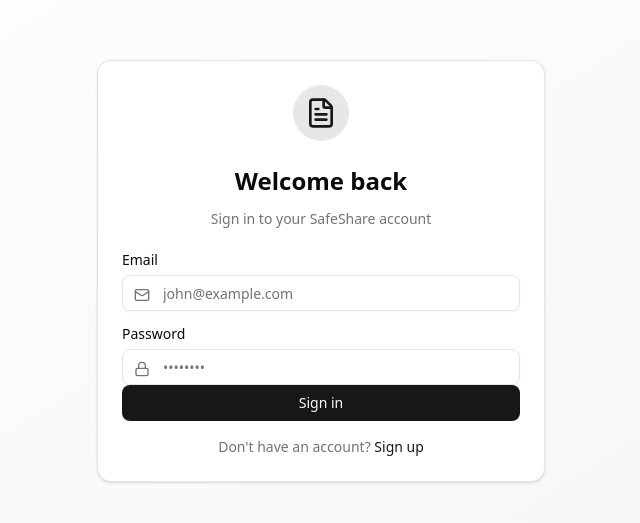
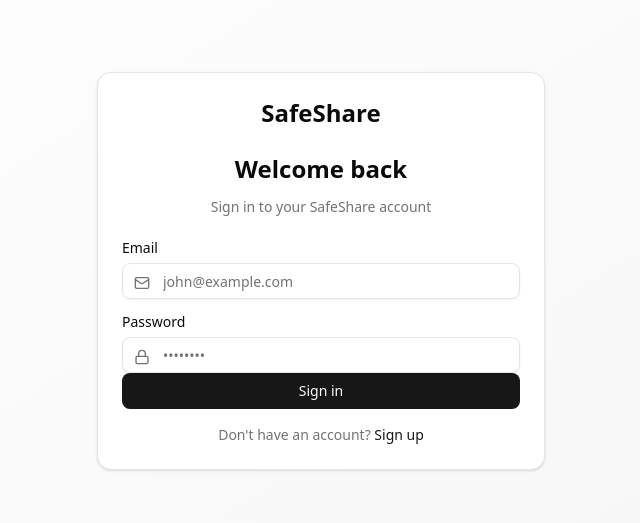
Before and after one commit to Rohithegade02/SafeShare, a React (Vite) app in the folder frontend/: page /login in a window 1280 px wide. Shown: the part 129-652 px from the top of the page, without its empty margins (319-959 px from the left). Built offline with nearby package versions, Linux system fonts and the light colour scheme.

Commit message:
feat: Update login/register UI with text logo and refined input hints, and simplify username validation logic.

```diff
--- a/frontend/src/pages/Login/LoginPresentation.tsx
+++ b/frontend/src/pages/Login/LoginPresentation.tsx
@@ -23,9 +23,7 @@
             <Card className="w-full max-w-md">
                 <CardHeader className="space-y-1 text-center">
                     <div className="flex justify-center mb-4">
-                        <div className="p-3 rounded-full bg-primary/10">
-                            <FileText className="h-8 w-8 text-primary" />
-                        </div>
+                        <p className="text-2xl font-bold">SafeShare</p>
                     </div>
                     <CardTitle className="text-2xl font-bold">Welcome back</CardTitle>
                     <CardDescription>
--- a/frontend/src/pages/Register/RegisterPresentation.tsx
+++ b/frontend/src/pages/Register/RegisterPresentation.tsx
@@ -35,9 +35,7 @@
             <Card className="w-full max-w-md">
                 <CardHeader className="space-y-1 text-center">
                     <div className="flex justify-center mb-4">
-                        <div className="p-3 rounded-full bg-primary/10">
-                            <FileText className="h-8 w-8 text-primary" />
-                        </div>
+                        <p className="text-2xl font-bold">SafeShare</p>
                     </div>
                     <CardTitle className="text-2xl font-bold">Create an account</CardTitle>
                     <CardDescription>
@@ -61,7 +59,7 @@
                                 <Input
                                     id="username"
                                     type="text"
-                                    placeholder="john_doe"
+                                    placeholder="user name"
                                     value={username}
                                     onChange={(e) => {
                                         onUsernameChange(e.target.value);
@@ -80,7 +78,7 @@
                                 <p className="text-xs text-destructive">{usernameError}</p>
                             ) : (
                                 <p className="text-xs text-muted-foreground">
-                                    3-20 characters, letters, numbers, and underscores only
+                                    Username must be 3-20 characters long
                                 </p>
                             )}
                         </div>
@@ -92,7 +90,7 @@
                                 <Input
                                     id="email"
                                     type="email"
-                                    placeholder="john@example.com"
+                                    placeholder="email@example.com"
                                     value={email}
                                     onChange={(e) => {
                                         onEmailChange(e.target.value);
@@ -163,7 +161,7 @@
                         </div>
                     </CardContent>
 
-                    <CardFooter className="flex flex-col space-y-4">
+                    <CardFooter className="flex mt-4 flex-col space-y-4">
                         <Button
                             type="submit"
                             className="w-full"
--- a/frontend/src/utils/validators.ts
+++ b/frontend/src/utils/validators.ts
@@ -44,9 +44,8 @@
  * Validate username
  */
 export const isValidUsername = (username: string): boolean => {
-    // Username must be 3-20 characters, alphanumeric and underscores only
-    const usernameRegex = /^[a-zA-Z0-9_]{3,20}$/;
-    return usernameRegex.test(username);
+    // check user name is more than 3 characters and less than 20 characters
+    return username.length >= 3 && username.length <= 20;
 };
 
 /**
```
